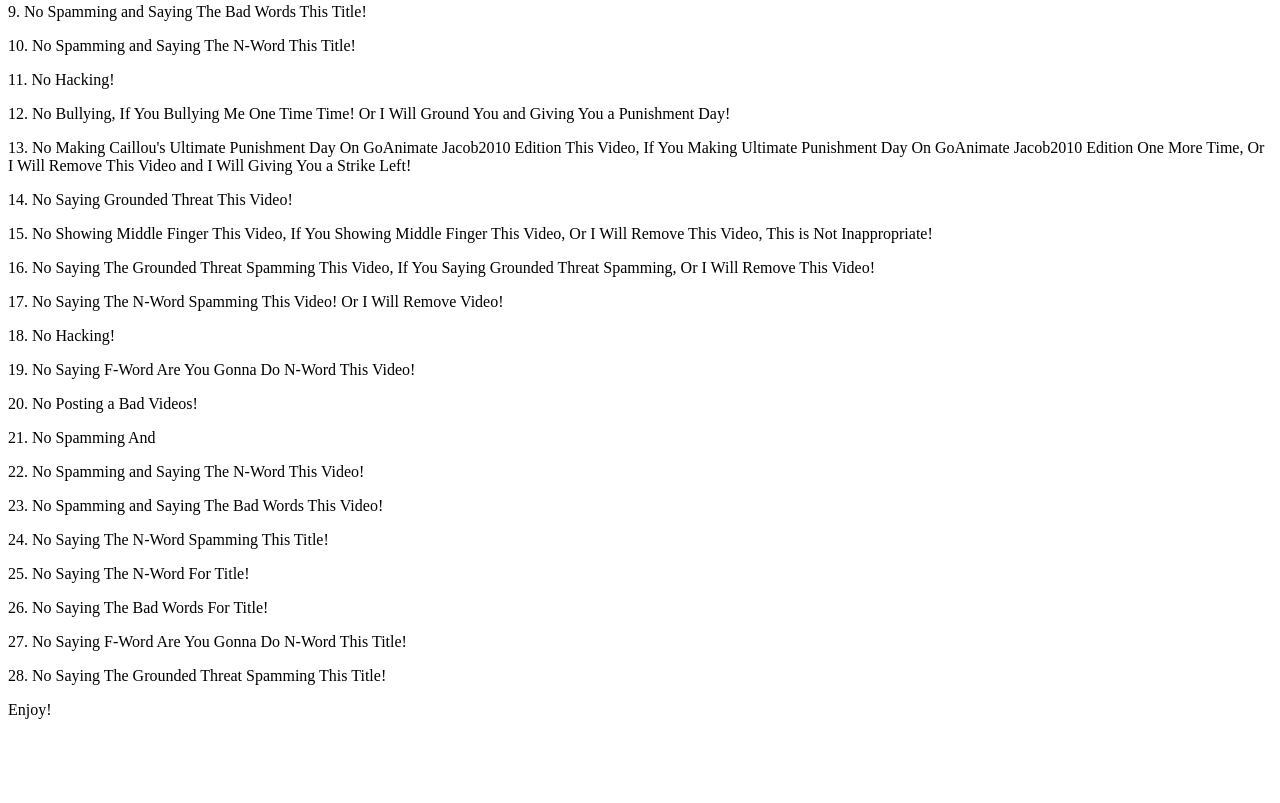
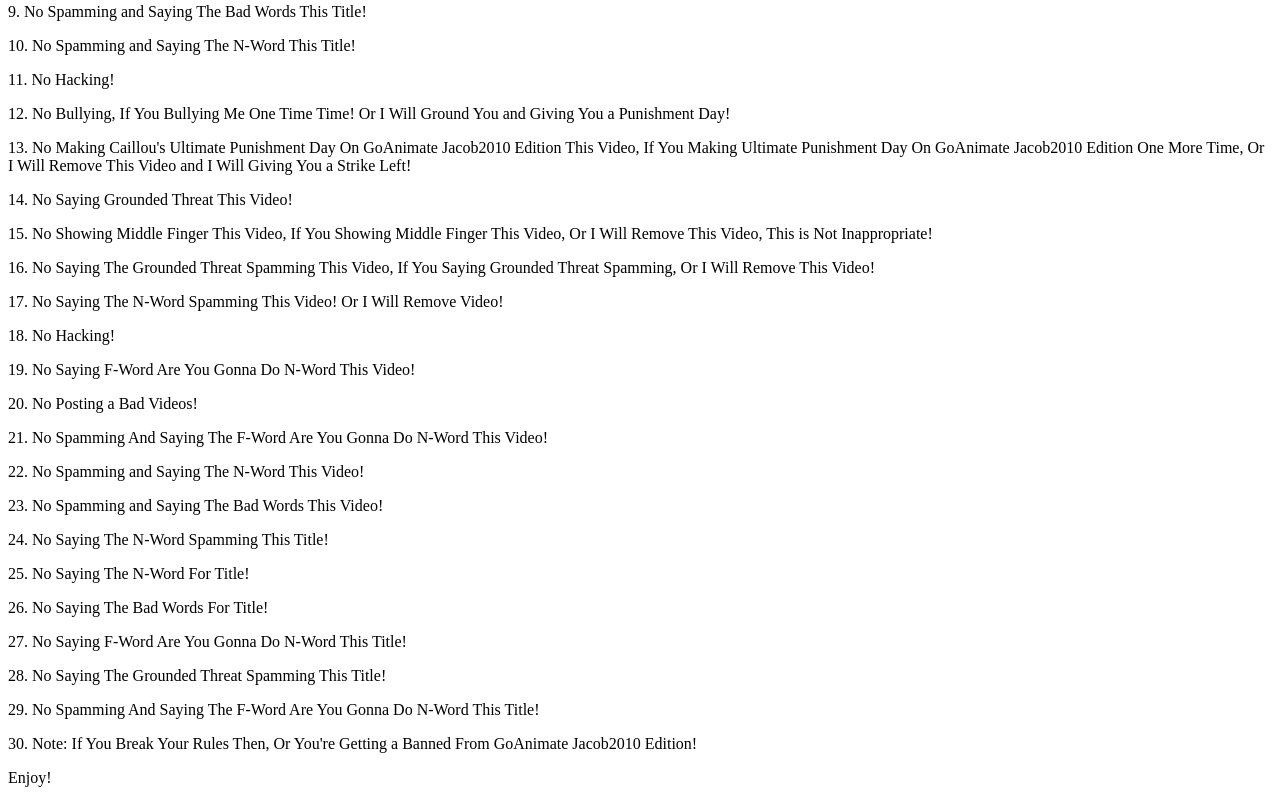
Before and after one commit to edytaniedzialkowska-dev/GoAnimate-Jacob2010-Edition, a website: page html/rules.html in a window 1280 px wide. Shown: the part 349-1152 px from the top of the page. Before the commit the page ends 1084 px from the top, so only its background shows below. Drawn offline with Linux system fonts and the light colour scheme.

Commit message:
Update rules.html

```diff
--- a/html/rules.html
+++ b/html/rules.html
@@ -24,7 +24,7 @@
 <p>18. No Hacking!</p>
 <p>19. No Saying F-Word Are You Gonna Do N-Word This Video!</p>
 <p>20. No Posting a Bad Videos!</p>
-<p>21. No Spamming And</p>
+<p>21. No Spamming And Saying The F-Word Are You Gonna Do N-Word This Video!</p>
 <p>22. No Spamming and Saying The N-Word This Video!</p>
 <p>23. No Spamming and Saying The Bad Words This Video!</p>
 <p>24. No Saying The N-Word Spamming This Title!</p>
@@ -32,6 +32,8 @@
 <p>26. No Saying The Bad Words For Title!</p>
 <p>27. No Saying F-Word Are You Gonna Do N-Word This Title!</p>
 <p>28. No Saying The Grounded Threat Spamming This Title!</p>
+<p>29. No Spamming And Saying The F-Word Are You Gonna Do N-Word This Title!</p>
+<p>30. Note: If You Break Your Rules Then, Or You're Getting a Banned From GoAnimate Jacob2010 Edition!</p>
 
 
 
```
